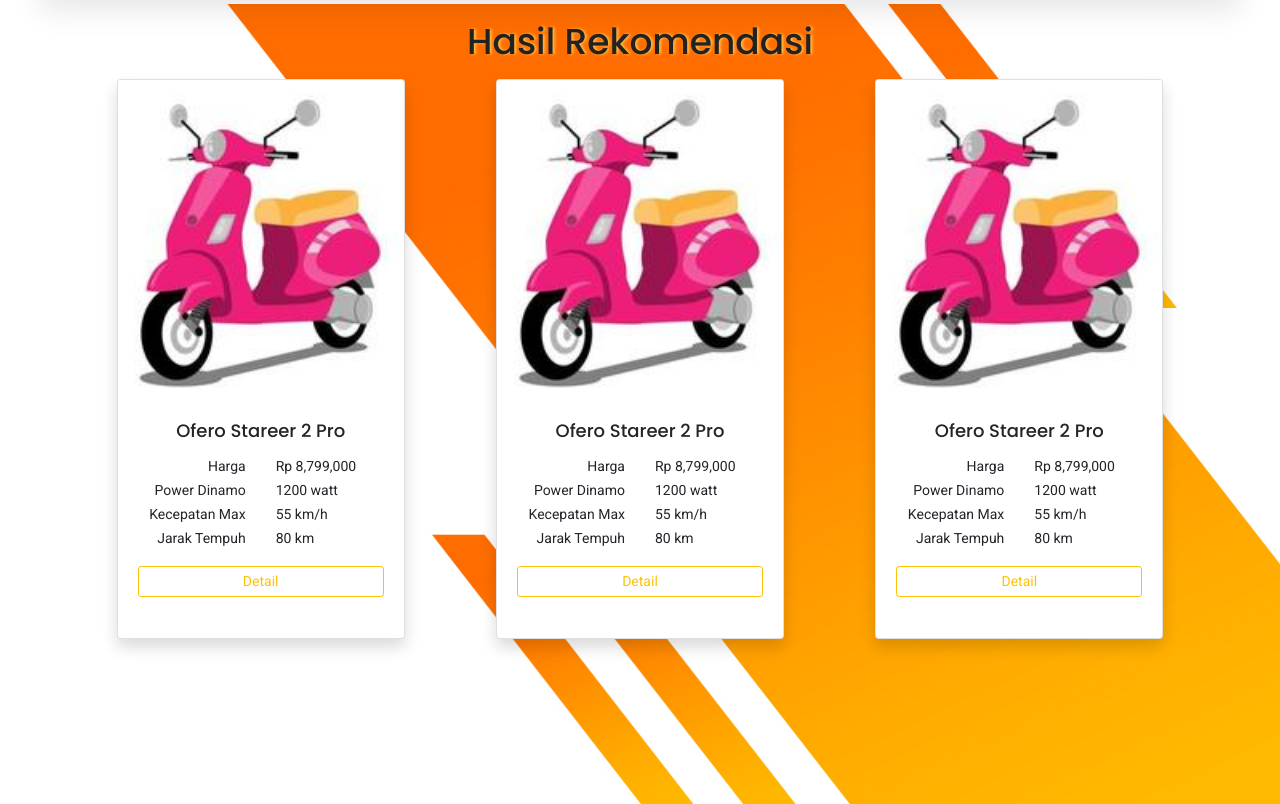
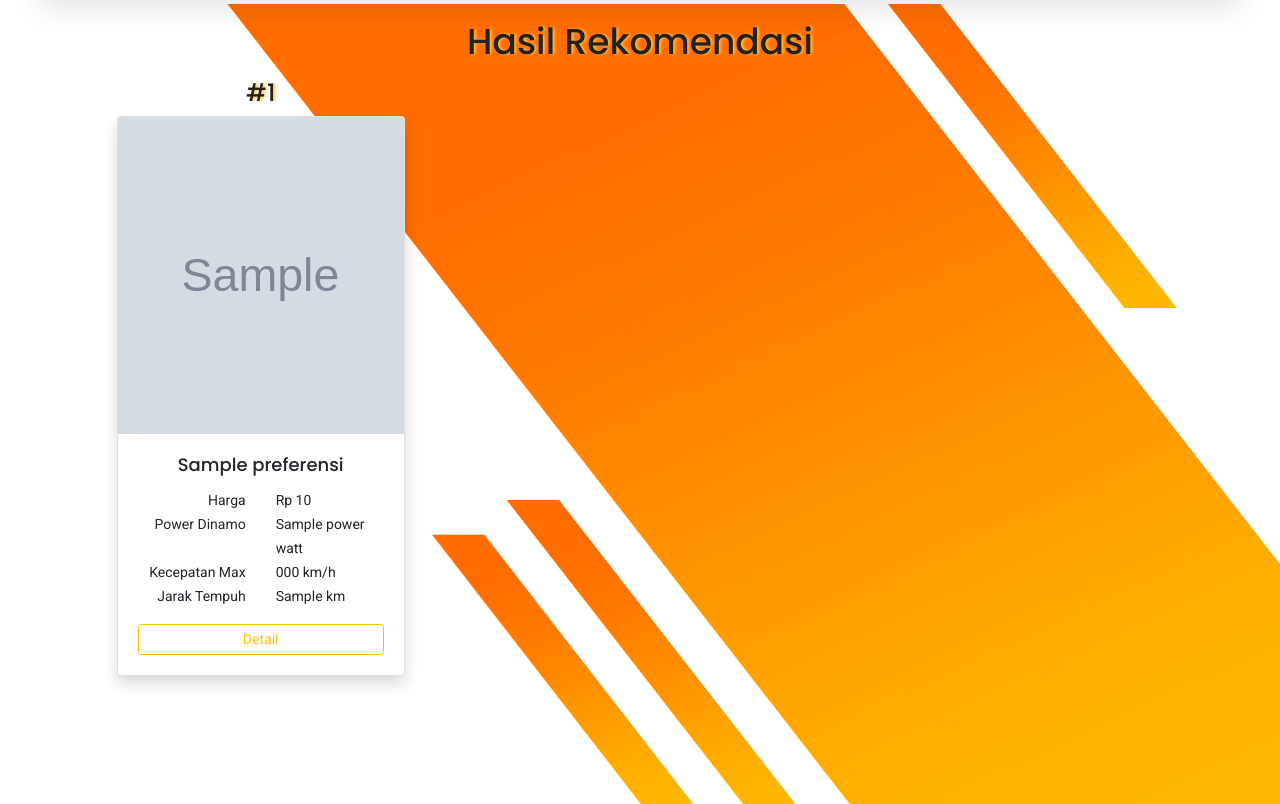
Before and after one commit to mdchrysan/saw-torselis, a CodeIgniter 4 app: the page made by app/Views/home/result.php in a window 1280 px wide. Shown: the part 44-848 px from the top of the page. Run offline with PHP 8.4 and a stand-in for CodeIgniter, Linux system fonts and the light colour scheme; the template is opened without the code that fills it: most values are stand-ins (such as "Sample title", 1, 10 or a date in 2020); grey boxes marked "Sample" are stand-in pictures; some libraries are stand-ins or nearby versions.

Commit message:
filter rank to highest 3 and sort the result

```diff
--- a/app/Views/home/result.php
+++ b/app/Views/home/result.php
@@ -5,102 +5,36 @@
     <div class="container mt-5 p-3 text-center">
         <h1 class="mb-3 page-title">Hasil Rekomendasi</h1>
         <div class="row">
-            <!-- <--?php foreach ($preferensi as $p) : ?>
-                <div class="col mb-3">
-                    <div class="card mx-auto shadow" style="width: 15rem;">
-                        <img src="/img/produk/<--?= $p['gambar']; ?>" class="card-img-top" alt="Gambar Produk">
+            <?php foreach ($preferensi as $p) : ?>
+                <div class="col col-lg-4 col-sm-12 mb-3">
+                    <h3 class="page-title">#<?= $p['rank']; ?></h3>
+                    <div class="card mx-auto shadow" style="height: 70vh; width: 18rem;">
+                        <img src="/img/produk/<?= $p['gambar']; ?>" class="card-img-top" alt="Gambar Produk">
                         <div class="card-body">
-                            <h5 class="card-title"><--?= $p['nama']; ?></h5>
-                            <a href="/products/<--?= $p['slug']; ?>" class="btn btn-outline-warning">Detail</a>
+                            <h4 class="card-title"><?= $p['nama']; ?></h4>
+                            <div>
+                                <div class="row card-text">
+                                    <p class="col-6 mb-0 text-right">Harga</p>
+                                    <p class="col-6 mb-0 text-left">Rp <?= number_format($p['harga']); ?></p>
+                                </div>
+                                <div class="row card-text">
+                                    <p class="col-6 mb-0 text-right">Power Dinamo</p>
+                                    <p class="col-6 mb-0 text-left"><?= $p['power']; ?> watt</p>
+                                </div>
+                                <div class="row card-text">
+                                    <p class="col-6 mb-0 text-right">Kecepatan Max</p>
+                                    <p class="col-6 mb-0 text-left"><?= $p['kecepatan_max']; ?> km/h</p>
+                                </div>
+                                <div class="row card-text">
+                                    <p class="col-6 mb-0 text-right">Jarak Tempuh</p>
+                                    <p class="col-6 mb-0 text-left"><?= $p['jarak_tempuh']; ?> km</p>
+                                </div>
+                            </div>
+                            <a href="/products/<?= $p['slug']; ?>" class="btn btn-sm w-100 btn-outline-warning mt-3">Detail</a>
                         </div>
                     </div>
                 </div>
-            <--?php endforeach; ?> -->
-
-            <!-- V1 -->
-            <div class="col col-lg-4 col-sm-12 mb-3">
-                <div class="card mx-auto shadow" style="height: 70vh; width: 18rem;">
-                    <img src="/img/produk/dummy-landscape.jpg" class="card-img-top" alt="Gambar Produk">
-                    <div class="card-body">
-                        <h4 class="card-title">Ofero Stareer 2 Pro</h4>
-                        <div>
-                            <div class="row card-text">
-                                <p class="col-6 mb-0 text-right">Harga</p>
-                                <p class="col-6 mb-0 text-left">Rp <?= number_format('8799000'); ?></p>
-                            </div>
-                            <div class="row card-text">
-                                <p class="col-6 mb-0 text-right">Power Dinamo</p>
-                                <p class="col-6 mb-0 text-left">1200 watt</p>
-                            </div>
-                            <div class="row card-text">
-                                <p class="col-6 mb-0 text-right">Kecepatan Max</p>
-                                <p class="col-6 mb-0 text-left">55 km/h</p>
-                            </div>
-                            <div class="row card-text">
-                                <p class="col-6 mb-0 text-right">Jarak Tempuh</p>
-                                <p class="col-6 mb-0 text-left">80 km</p>
-                            </div>
-                        </div>
-                        <a href="/products/slug" class="btn btn-sm w-100 btn-outline-warning mt-3">Detail</a>
-                    </div>
-                </div>
-            </div>
-            <!-- V2 -->
-            <div class="col col-lg-4 col-sm-12 mb-3">
-                <div class="card mx-auto shadow" style="height: 70vh; width: 18rem;">
-                    <img src="/img/produk/dummy-landscape.jpg" class="card-img-top" alt="Gambar Produk">
-                    <div class="card-body">
-                        <h4 class="card-title">Ofero Stareer 2 Pro</h4>
-                        <div>
-                            <div class="row card-text">
-                                <p class="col-6 mb-0 text-right">Harga</p>
-                                <p class="col-6 mb-0 text-left">Rp <?= number_format('8799000'); ?></p>
-                            </div>
-                            <div class="row card-text">
-                                <p class="col-6 mb-0 text-right">Power Dinamo</p>
-                                <p class="col-6 mb-0 text-left">1200 watt</p>
-                            </div>
-                            <div class="row card-text">
-                                <p class="col-6 mb-0 text-right">Kecepatan Max</p>
-                                <p class="col-6 mb-0 text-left">55 km/h</p>
-                            </div>
-                            <div class="row card-text">
-                                <p class="col-6 mb-0 text-right">Jarak Tempuh</p>
-                                <p class="col-6 mb-0 text-left">80 km</p>
-                            </div>
-                        </div>
-                        <a href="/products/slug" class="btn btn-sm w-100 btn-outline-warning mt-3">Detail</a>
-                    </div>
-                </div>
-            </div>
-            <!-- V3 -->
-            <div class="col col-lg-4 col-sm-12 mb-3">
-                <div class="card mx-auto shadow" style="height: 70vh; width: 18rem;">
-                    <img src="/img/produk/dummy-landscape.jpg" class="card-img-top" alt="Gambar Produk">
-                    <div class="card-body">
-                        <h4 class="card-title">Ofero Stareer 2 Pro</h4>
-                        <div>
-                            <div class="row card-text">
-                                <p class="col-6 mb-0 text-right">Harga</p>
-                                <p class="col-6 mb-0 text-left">Rp <?= number_format('8799000'); ?></p>
-                            </div>
-                            <div class="row card-text">
-                                <p class="col-6 mb-0 text-right">Power Dinamo</p>
-                                <p class="col-6 mb-0 text-left">1200 watt</p>
-                            </div>
-                            <div class="row card-text">
-                                <p class="col-6 mb-0 text-right">Kecepatan Max</p>
-                                <p class="col-6 mb-0 text-left">55 km/h</p>
-                            </div>
-                            <div class="row card-text">
-                                <p class="col-6 mb-0 text-right">Jarak Tempuh</p>
-                                <p class="col-6 mb-0 text-left">80 km</p>
-                            </div>
-                        </div>
-                        <a href="/products/slug" class="btn btn-sm w-100 btn-outline-warning mt-3">Detail</a>
-                    </div>
-                </div>
-            </div>
+            <?php endforeach ?>
         </div>
     </div>
 </div>
```
Also changed, not shown: app/Controllers/SAW.php (+17 -54 lines), app/Views/debug.php (+96 -0 lines), app/Views/home/preferensi.php (+10 -29 lines).
